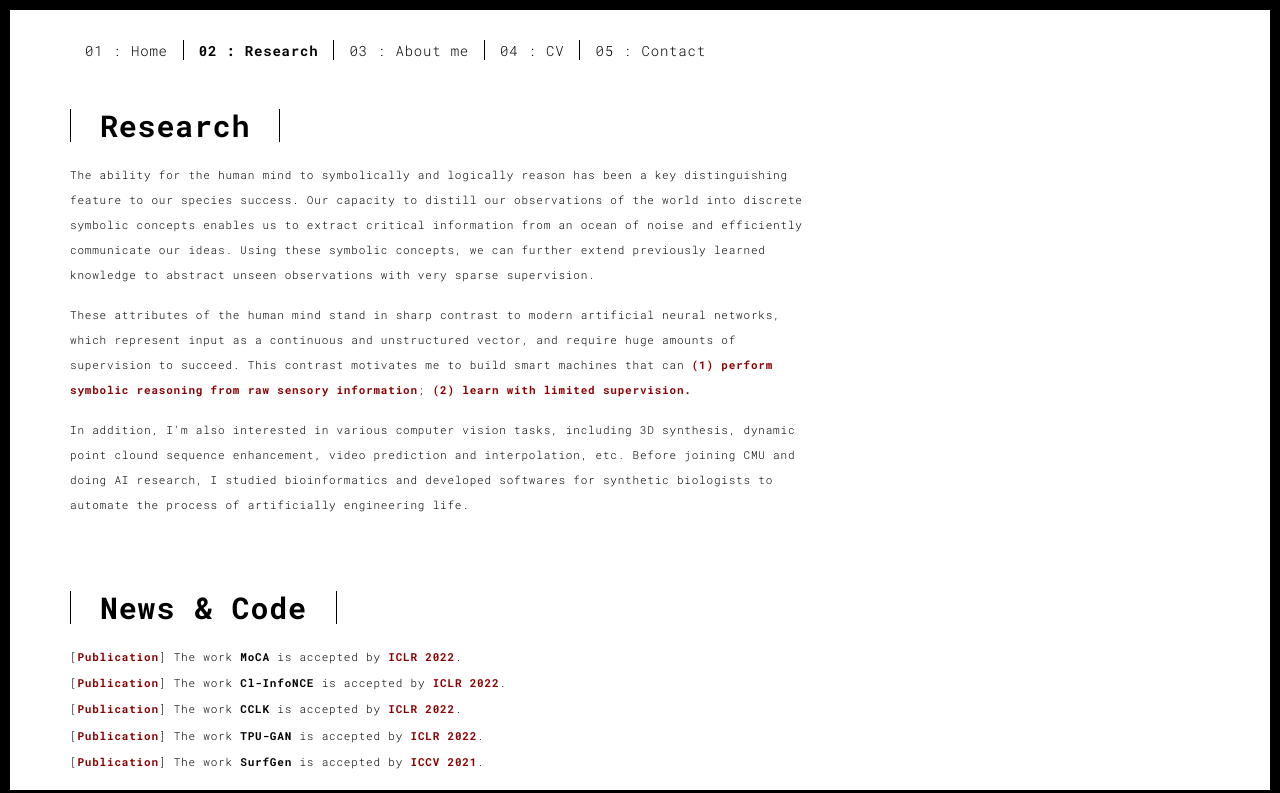
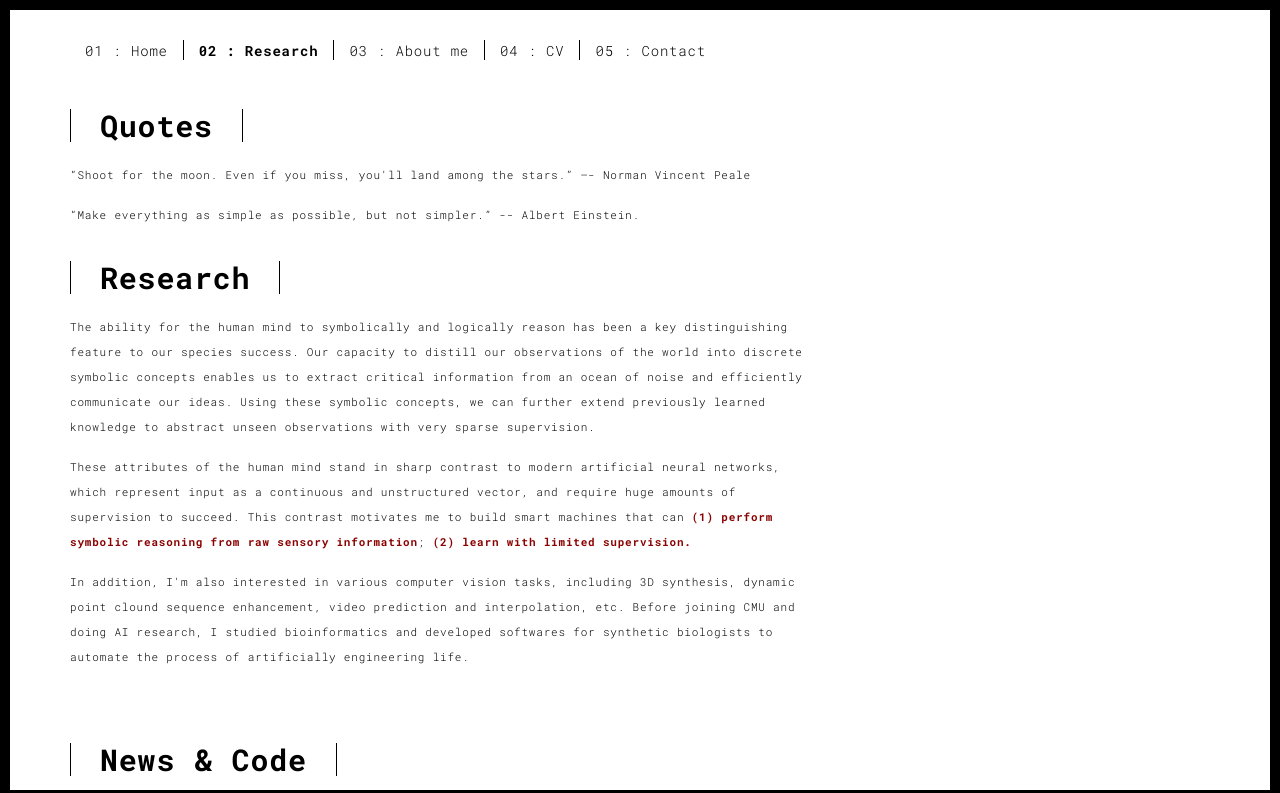
Before and after one commit to Crazy-Jack/Crazy-Jack.github.io, a plain HTML site: page works.html in a window 1280 px wide. Shown: the top 793 px of the page. Drawn offline with Linux system fonts and the light colour scheme.

Commit message:
add quote

```diff
--- a/works.html
+++ b/works.html
@@ -55,6 +55,12 @@
     <div class="row">
         <div class="col-sm-8 section-container-spacer">
           <div>
+            <h1 class="h2">Quotes</h1>
+            <p>
+              “Shoot for the moon. Even if you miss, you'll land among the stars.”
+              —- Norman Vincent Peale
+            </p>
+            <p>“Make everything as simple as possible, but not simpler.” -- Albert Einstein.</p>
             <h1 class="h2">Research</h1>
             <p>The ability for the human mind to symbolically and logically
               reason has been a key distinguishing feature to our species success.
```
Also changed, not shown: 1 other file.
